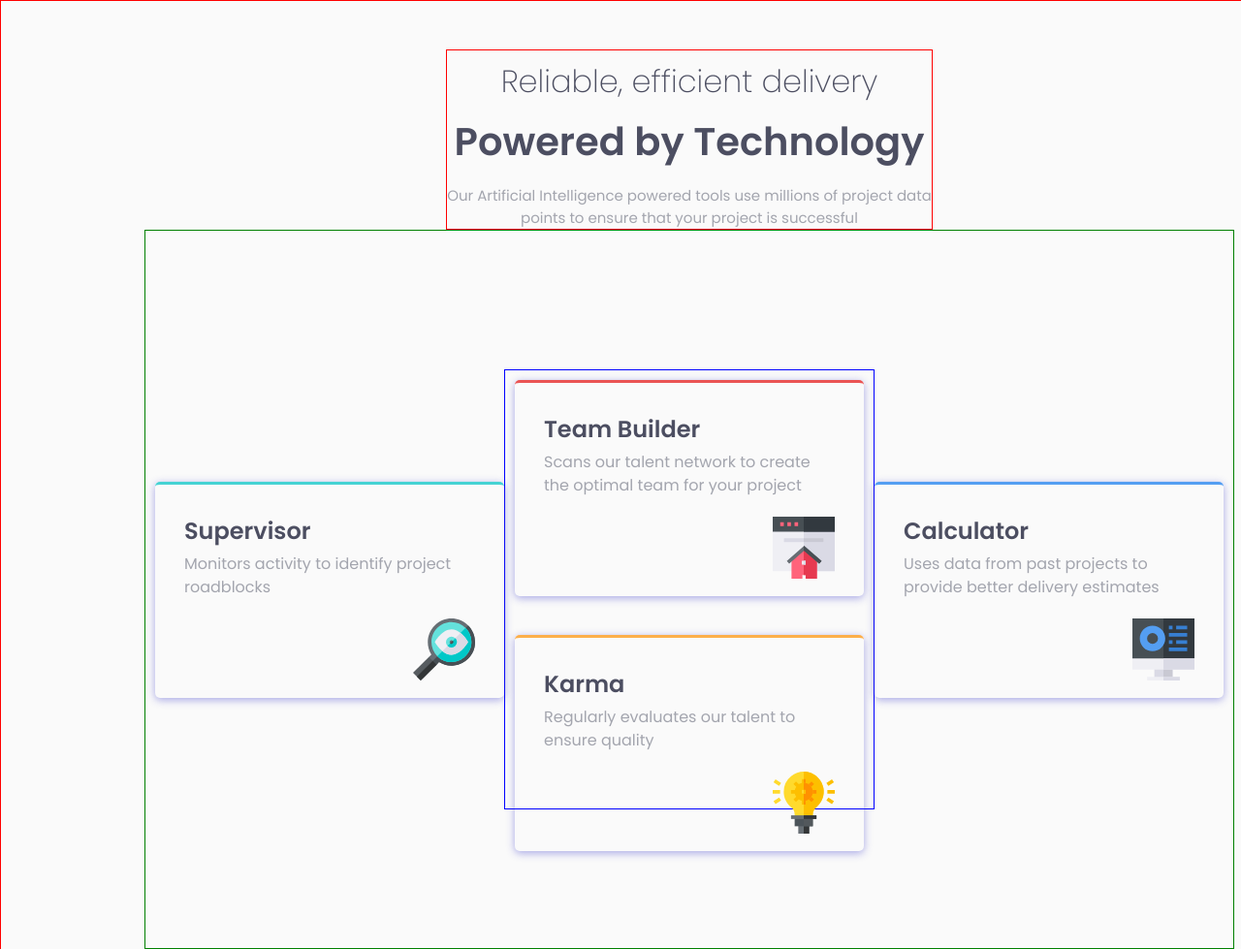
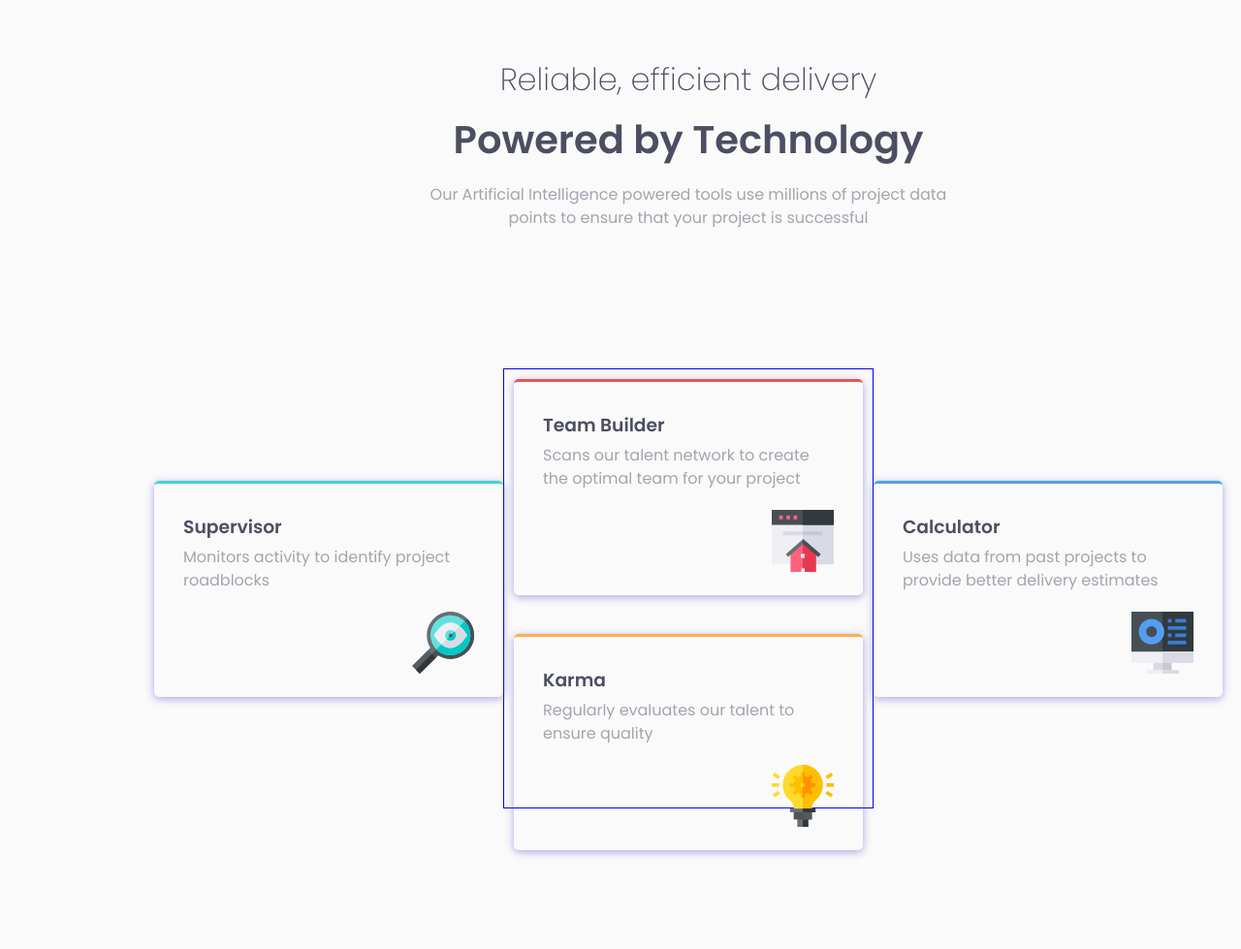
Before and after one commit to KristaCalleja/four-cards, a plain HTML site: page index.html in a window 1280 px wide. Shown: the top 979 px of the page at 97% size. Drawn offline with Linux system fonts and the light colour scheme.

Commit message:
Slight refactoring

```diff
--- a/style.css
+++ b/style.css
@@ -17,13 +17,11 @@
 
 body {
     font-family: 'Poppins', sans-serif;
-    font-size: 15px;
     background-color: var(--Very-Light-Gray);
 }
 
-h3 {
+h1, h2, h3 {
     color: var(--Very-Dark-Blue);
-    font-size: 24px;
 }
 
 img {
@@ -32,8 +30,6 @@ img {
 }
 
 .wrapper {
-    border: 1px red solid;
-
     width: 1420px;
     display: flex;
     flex-direction: column;
@@ -43,8 +39,6 @@ img {
 }
 
 .container {
-    border: 1px red solid;
-
     display: flex;
     flex-direction: column;
 }
@@ -55,14 +49,12 @@ img {
 
 .title h2 {
     font-weight: 200;
-    color: var(--Very-Dark-Blue);
     line-height: 2em;
     font-size: 32px;
 }
 
 .title h1 {
     font-weight: 600;
-    color: var(--Very-Dark-Blue);
     font-size: 40px;
 }
 
@@ -77,8 +69,6 @@ img {
 }
 
 .card-grid {
-    border: 1px green solid;
-
     display: flex;
     align-items: center;
     padding: 10px;
@@ -101,6 +91,11 @@ img {
     font-size: 16px;
     padding-top: 5px;
     line-height: 1.5em;
+}
+
+.card h3 {
+
+    font-size: 24px;
 }
 
 .card-1 {
```
